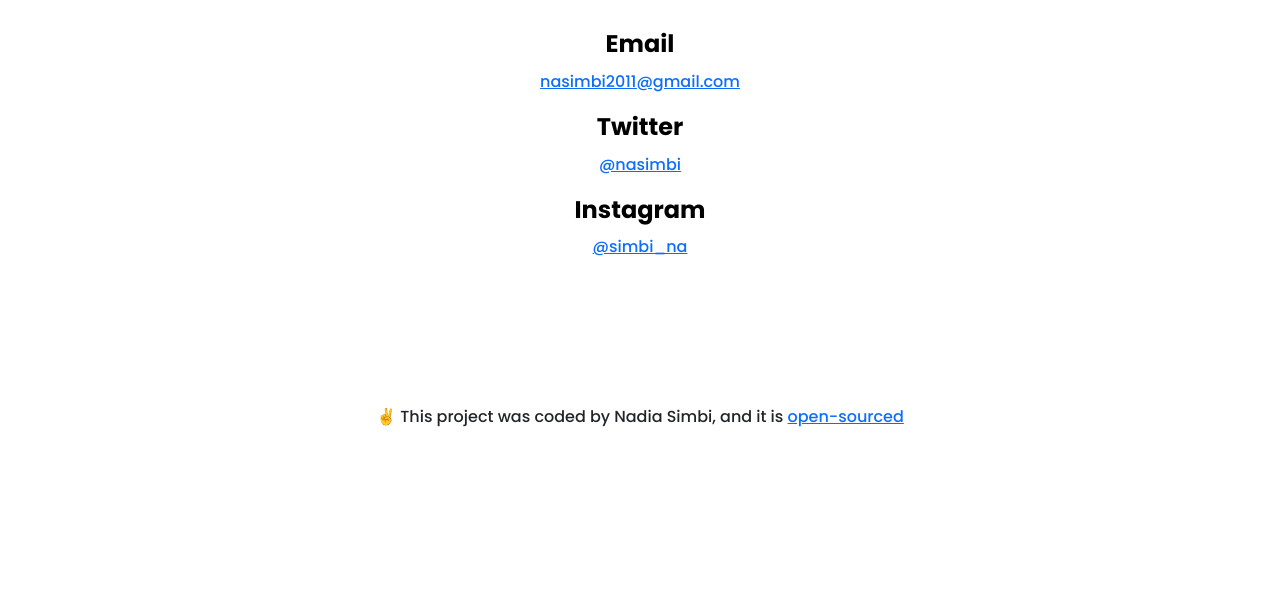
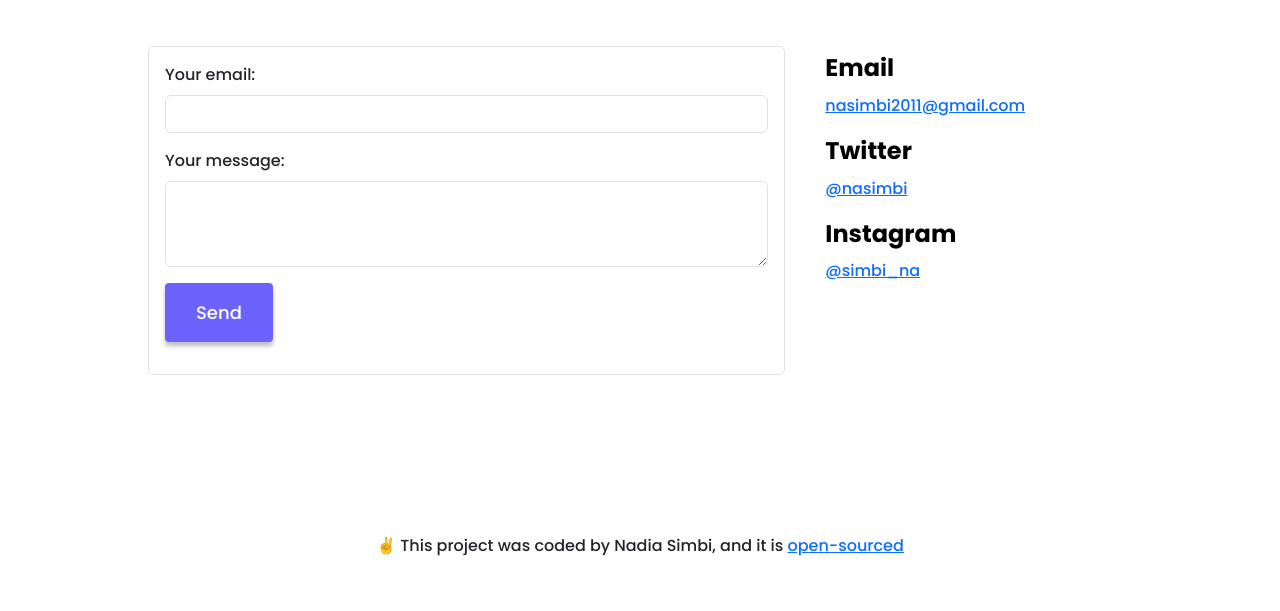
Before and after one commit to Nadia-si/portfolio-project, a plain HTML site: page contact.html in a window 1280 px wide. Shown: the part 270-881 px from the top of the page. Before the commit the page ends 800 px from the top, so only its background shows below. Drawn offline with nearby package versions, Linux system fonts and the light colour scheme.

Commit message:
Added contact form

```diff
--- a/contact.html
+++ b/contact.html
@@ -65,22 +65,42 @@
     </div>
     <div class="content-container container">
       <div class="content">
-        <h1 class="mb-5 text-center" >Let's get in touch!</h1>
-       <h3 class="text-center">Email</h3>
-       <p class="text-center">
+        <h1 class="mb-5" >Let's get in touch!</h1>
+       <div class="container">
+         <div class="row">
+          <div class="col-8">
+<div class="contact-info border m-3 p-3 rounded">
+  <label for="exampleFormControlInput1" class="form-label">Your email:</label>
+  <input type="email" class="form-control" id="exampleFormControlInput1">
+
+<div class="my-3">
+  <label for="exampleFormControlTextarea1" class="form-label">Your message:</label>
+  <textarea class="form-control" id="exampleFormControlTextarea1" rows="3"></textarea>
+</div>
+<div class="mb-3">
+   <input type="submit" class="btn btn-branding" value="Send">
+</div>
+</div>
+          </div>
+          <div class="col-4 pt-4">
+       <h3>Email</h3>
+       <p class="mb-3">
         <a href="mailto:nasimbi2011@gmail.com">nasimbi2011@gmail.com</a>
        </p>
-       <h3 class="text-center">Twitter</h3>
-       <p class="text-center">
+       <h3>Twitter</h3>
+       <p class="mb-3">
         <a href="https://www.twitter.com/nasimbi">@nasimbi</a>
        </p>
-       <h3 class="text-center">Instagram</h3>
-       <p class="text-center">
+       <h3>Instagram</h3>
+       <p>
         <a href="https://www.instagram.com/simbi_na" target="_blank">@simbi_na</a>
        </p>
+          </div>
+        </div>
         </div>
       </div>
     </div>
+    </body>
     <footer>
       <p class="text-center mt-5">
         ✌️ This project was coded by Nadia Simbi, and it is
```
